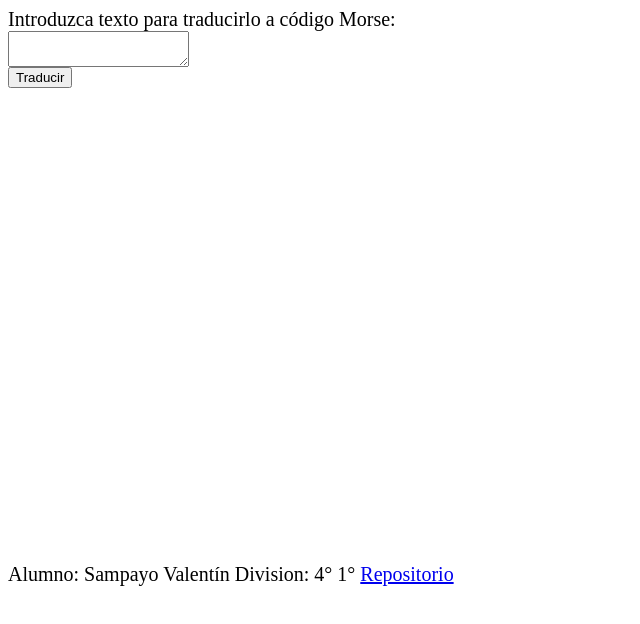
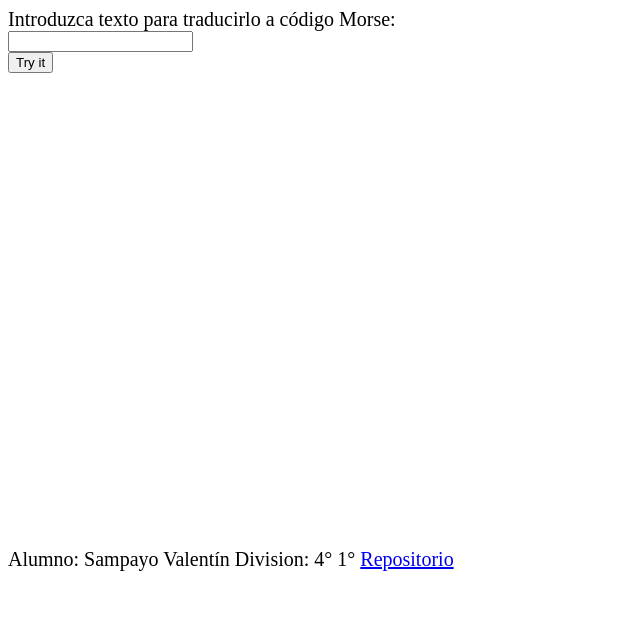
Before and after one commit to ValenSampayo/Trabajo-Practico-Proyecto-Informatico, a plain HTML site: page Index.html in a window 1280 px wide. Shown: the whole page, without its empty margins (0-640 px from the left). Drawn offline with Linux system fonts and the light colour scheme.

Commit message:
Por el momento no traduce pero si muestra en pantalla

```diff
--- a/Index.html
+++ b/Index.html
@@ -2,17 +2,21 @@
 <head>
  <meta charset="utf-8">
  <link rel="stylesheet" href="styles.css">
- <script src="script.js"></script>
+ <script src"script.js"></script>
  <title>Sampayo Traductor de codigo Morse</title>
 </head>
 <body>
-  <form>
-    <label for="ascii">Introduzca texto para traducirlo a código Morse:</label><br>
-    <textarea id="demo" name="ascii"> </textarea> <br>
-    <button onclick="myfunction()">Traducir</button>
-  </form>
-    <p id=traduccion></p>
-
+    Introduzca texto para traducirlo a código Morse:<br>
+    <input type="text" id="myText" value=""></input> <br>
+    <button onclick="myFunction()">Try it</button>
+    <p id="demo"></p>
+<script>
+function myFunction() {
+  let a =".-";
+  var x = document.getElementById("myText").value;
+  document.getElementById("demo").innerHTML = x;
+}
+</script>
 <footer> Alumno: Sampayo Valentín Division: 4° 1° <a href="https://github.com/ValenSampayo/Trabajo-Practico-Proyecto-Informatico">Repositorio</a>
 </body>
 </html>
--- a/script.js
+++ b/script.js
@@ -36,8 +36,10 @@ let 6 ="-....";
 let 7 ="--...";
 let 8 ="---..";
 let 9 ="----.";
-//Simbolos//
-function myfunction(){
- t= document.getElementById("trad").innerhtml;
-document.getElementById("traduccion").innerhtml = t ;
+//Funcion//
+function myfunction() {
+  var x = document.getElementById("myText").value;
+  document.getElementById("demo").innerHTML = x;
 }
+}
+</script>
--- a/styles.css
+++ b/styles.css
@@ -2,10 +2,9 @@ body {
   font-family: serif;
   font-size: 20px;
 }
-#Morse{
-  background-color: red;
-  width:200px;
-}
 footer {
   margin-top: 475px;
 }
+.traduccion{
+  background-color: gray;
+}
```
Also changed, not shown: 1 other file.
